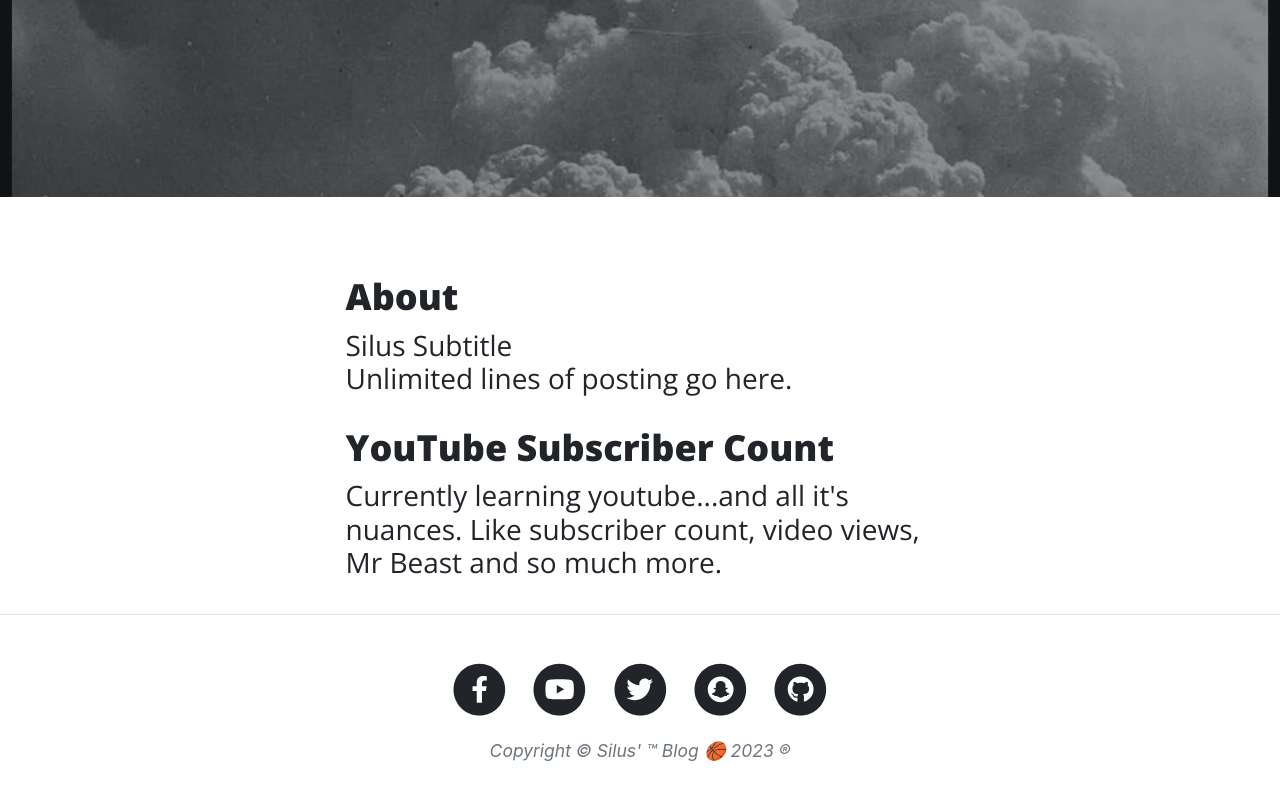
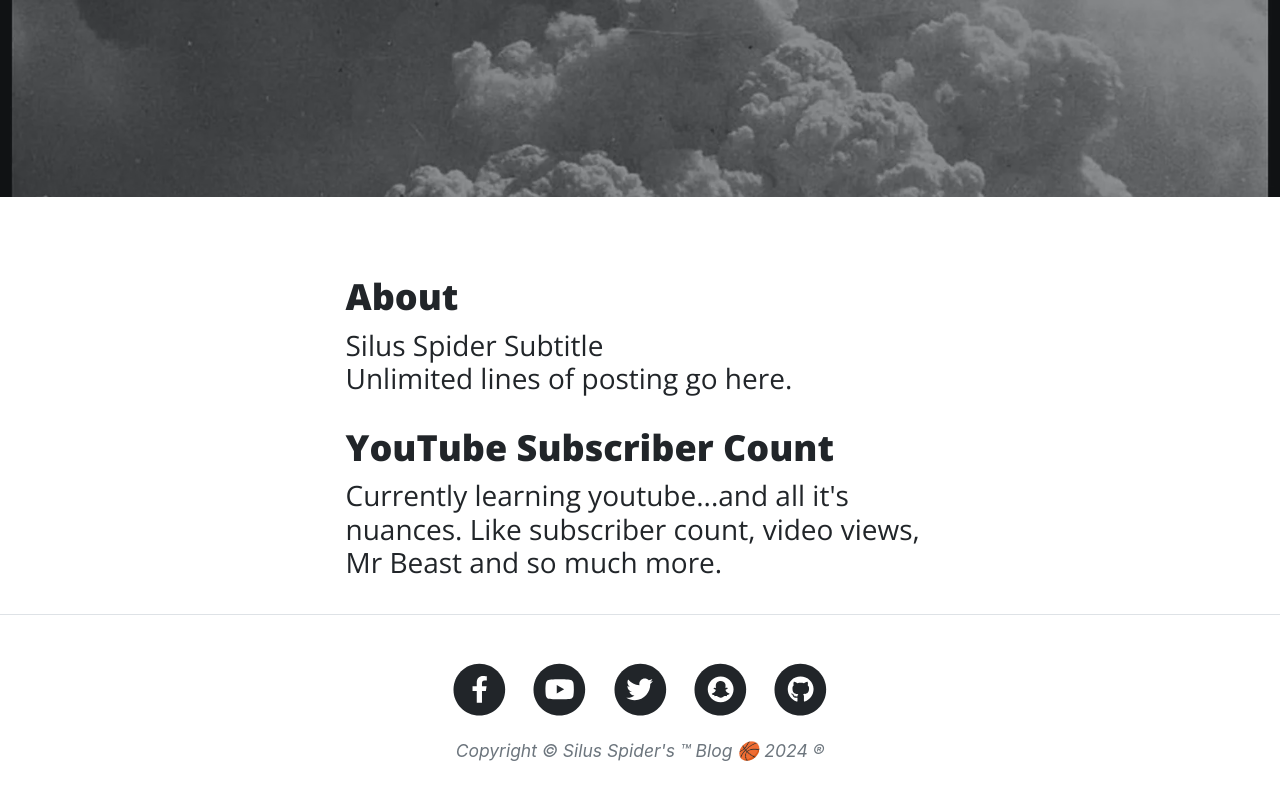
Before and after one commit to bbauska/SilusSpider, a plain HTML site: page about.html in a window 1280 px wide. Shown: the part 431-1230 px from the top of the page. Drawn offline with nearby package versions, Linux system fonts and the light colour scheme.

Commit message:
Update about.html

```diff
--- a/about.html
+++ b/about.html
@@ -9,7 +9,7 @@
     <meta name="title" content="About - Silus Spider's Blog" />
     <meta name="description" content="About - Silus Spider's Blog in silusspider.bauska.org.  Giving Silus Spider's Blog posts." />
     <meta name="author" content="Brian Bauska (bbauska)" />
-    <title>Silus' Blog - About</title>
+    <title>Silus Spider's Blog - About</title>
     <link rel="icon" type="image/x-icon" href="./assets/img/favicon.ico" />
     <!-- font awesome icons (free version) -->
     <script defer src="https://use.fontawesome.com/releases/v5.15.3/js/all.js" crossorigin="anonymous"></script>
@@ -59,7 +59,7 @@
             <div class="post-preview">
               <a href="index.html">
                 <h2 class="post-title">About</h2>
-                <h3 class="post-subtitle">Silus Subtitle<br>
+                <h3 class="post-subtitle">Silus Spider Subtitle<br>
                 Unlimited lines of posting go here.</h3>
               </a>
               <a href="post.html">
@@ -119,7 +119,7 @@
                 </a>
               </li>  <!-- github -->
             </ul>  <!-- class="list-inline text-center" -->
-            <div class="small text-center text-muted fst-italic">Copyright &copy; Silus' &trade; Blog &#127936; 2023 &reg;</div>
+            <div class="small text-center text-muted fst-italic">Copyright &copy; Silus Spider's &trade; Blog &#127936; 2024 &reg;</div>
           </div>  <!-- class="col-md-10 col-lg-8 col-xl-7" -->
         </div>  <!-- class="row gx-4 gx-lg-5 justify-content-center" -->
       </div>  <!-- class="container px-4 px-lg-5" -->
```
